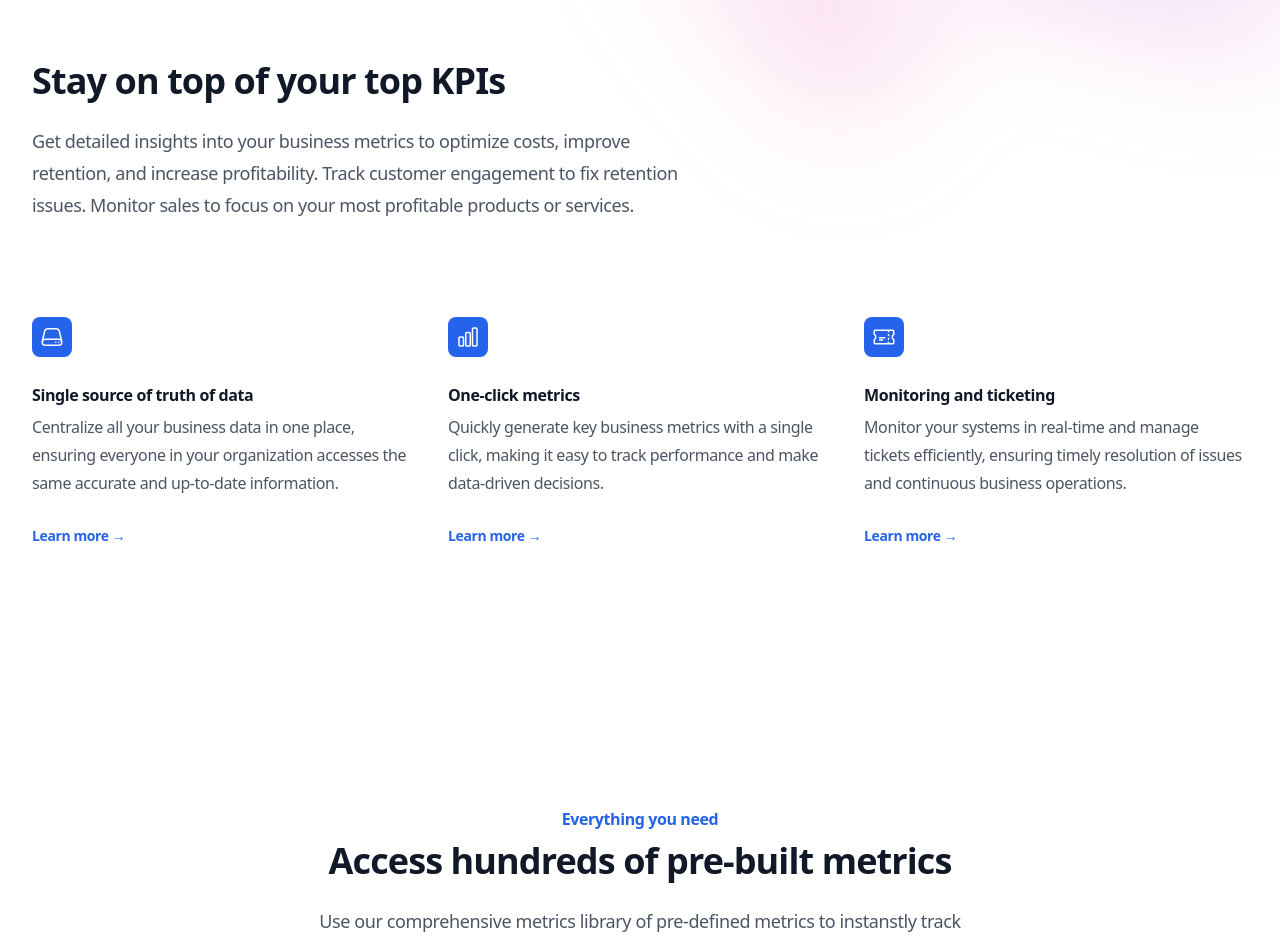
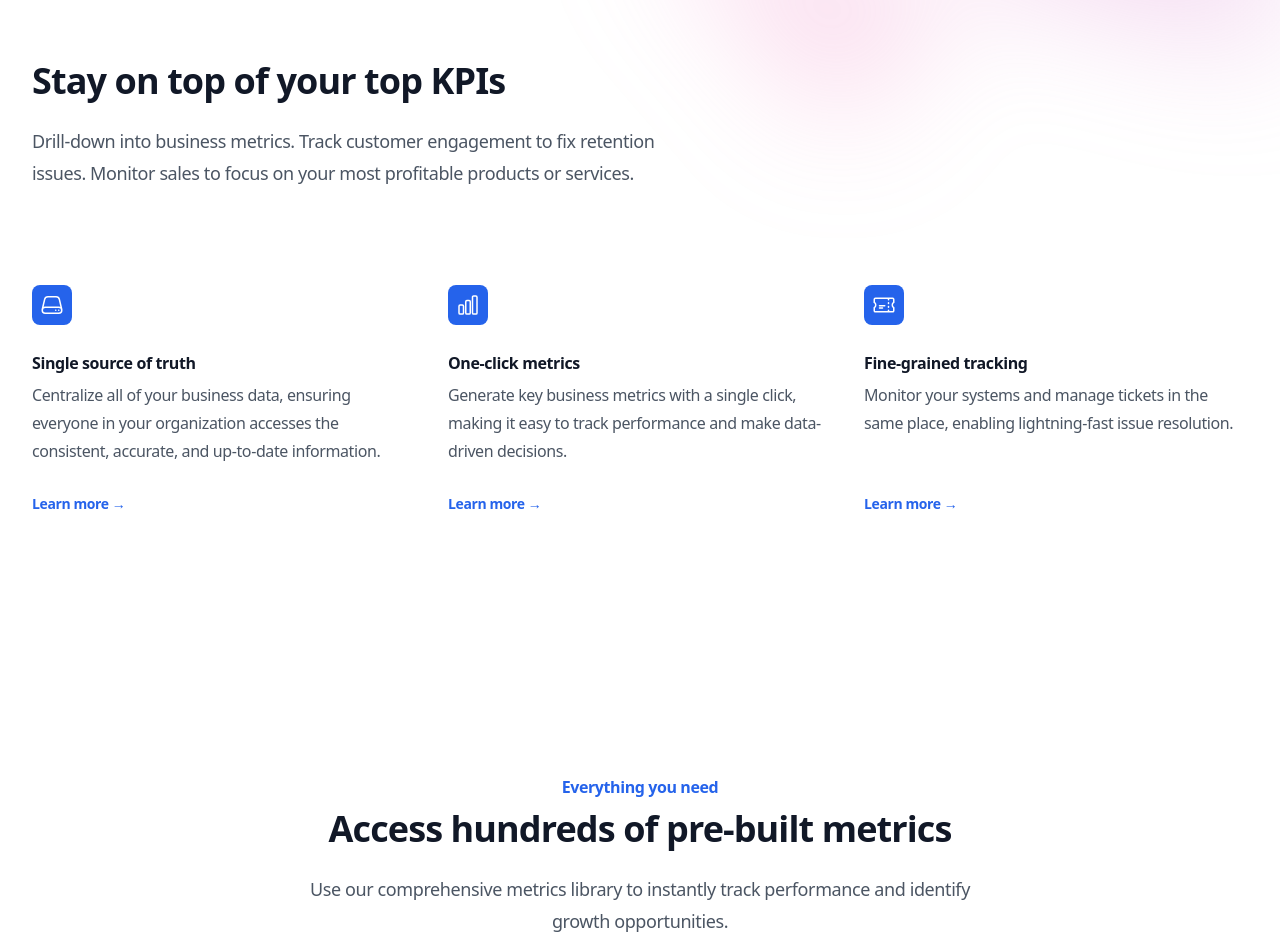
Before and after one commit to StructuredLabs/st-landing, a Next.js app: page / in a window 1280 px wide. Shown: the part 1760-2704 px from the top of the page. Built offline with nearby package versions, Linux system fonts and the light colour scheme.

Commit message:
refactor(home): wording nits

```diff
--- a/app/(default)/page.tsx
+++ b/app/(default)/page.tsx
@@ -15,7 +15,7 @@ export default function Home() {
       <Hero />
       <Features />
       <Features2 />
-      <Blog />
+      {/* <Blog /> TODO: add back in when blog content is ready*/}
       <CTA />
     </>
   )
--- a/components/features.tsx
+++ b/components/features.tsx
@@ -2,23 +2,23 @@ import { ServerIcon, ChartBarIcon, TicketIcon } from '@heroicons/react/24/outlin
 
 const features = [
   {
-    name: 'Single source of truth of data',
+    name: 'Single source of truth',
     description:
-      'Centralize all your business data in one place, ensuring everyone in your organization accesses the same accurate and up-to-date information.',
+      'Centralize all of your business data, ensuring everyone in your organization accesses the consistent, accurate, and up-to-date information.',
     href: '#',
     icon: ServerIcon,
   },
   {
     name: 'One-click metrics',
     description:
-      'Quickly generate key business metrics with a single click, making it easy to track performance and make data-driven decisions.',
+      'Generate key business metrics with a single click, making it easy to track performance and make data-driven decisions.',
     href: '#',
     icon: ChartBarIcon,
   },
   {
-    name: 'Monitoring and ticketing',
+    name: 'Fine-grained tracking',
     description:
-      'Monitor your systems in real-time and manage tickets efficiently, ensuring timely resolution of issues and continuous business operations.',
+      'Monitor your systems and manage tickets in the same place, enabling lightning-fast issue resolution.',
     href: '#',
     icon: TicketIcon,
   },
@@ -33,7 +33,7 @@ export default function Features() {
             Stay on top of your top KPIs
           </h2>
           <p className="mt-6 text-lg leading-8 text-gray-600">
-              Get detailed insights into your business metrics to optimize costs, improve retention, and increase profitability. Track customer engagement to fix retention issues.
+              Drill-down into business metrics. Track customer engagement to fix retention issues.
               Monitor sales to focus on your most profitable products or services.
           </p>
         </div>
--- a/components/features2.tsx
+++ b/components/features2.tsx
@@ -10,7 +10,7 @@ import {
 const features = [
     {
         name: 'Connect in a snap.',
-        description: 'Easily connect to several data sources in minutes with our pre-built connectors.',
+        description: 'Integrate with several data sources in minutes with our pre-built connectors.',
         icon: ShareIcon,
     },
     {
@@ -48,7 +48,7 @@ export default function Features2() {
                     <h2 className="text-base font-semibold leading-7 text-blue-600">Everything you need</h2>
                     <p className="mt-2 text-3xl font-bold tracking-tight text-gray-900 sm:text-4xl">Access hundreds of pre-built metrics</p>
                     <p className="mt-6 text-lg leading-8 text-gray-600">
-                        Use our comprehensive metrics library of pre-defined metrics to instanstly track performance and identify growth opportunities.
+                        Use our comprehensive metrics library to instantly track performance and identify growth opportunities.
                     </p>
                 </div>
             </div>
--- a/components/hero.tsx
+++ b/components/hero.tsx
@@ -33,7 +33,7 @@ export default function Hero() {
                 Automatically compute financial metrics for your business
               </h1>
               <p className="mt-6 text-lg leading-8 text-gray-600">
-                Compute CAC-LTV, churn rate, sales pipeline, gross margin, and more. Instantly access detailed insights to optimize costs, improve retention, and increase profitability.
+                Calculate CAC-LTV, churn rate, sales pipeline, gross margin, and more. Instantly access detailed insights to optimize costs, improve retention, and increase profitability.
               </p>
               <div className="mt-10 flex items-center justify-center gap-x-6">
                 <a
```
